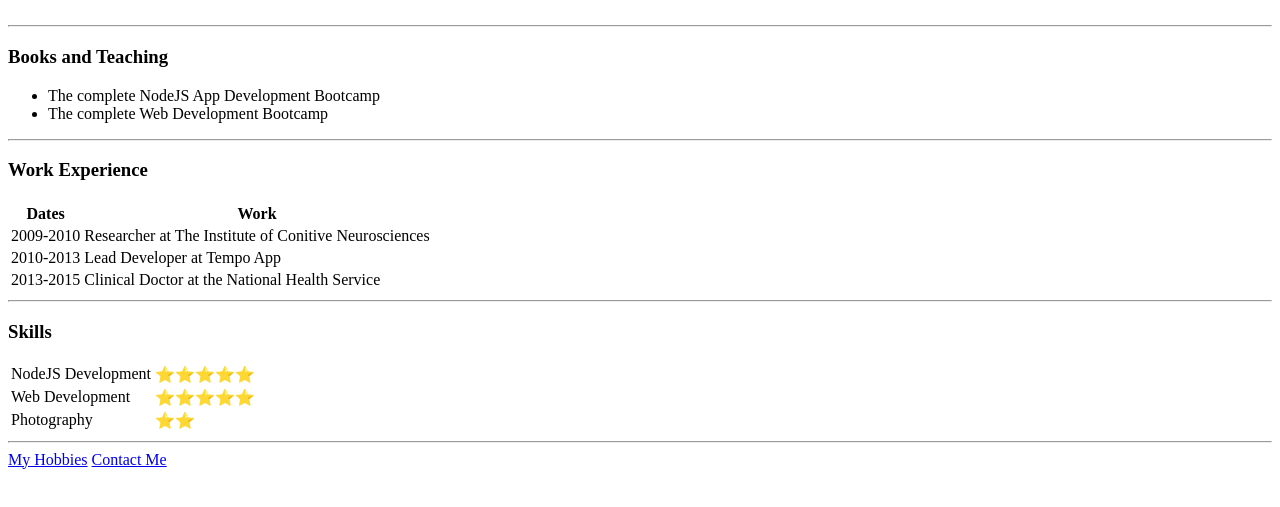
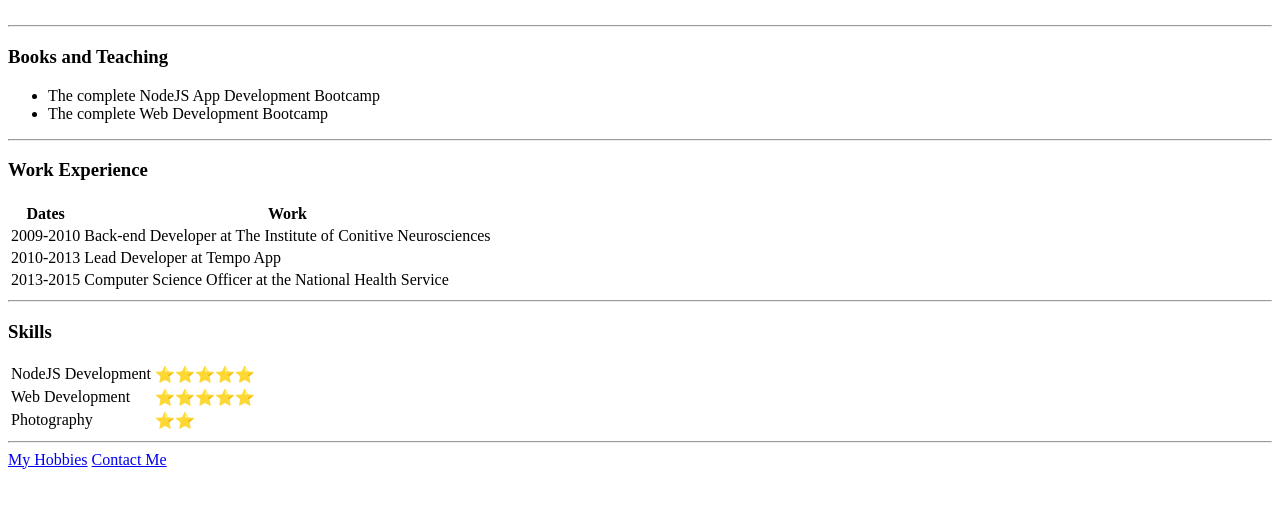
Before and after one commit to MrEasy50/cv, a plain HTML site: page index.html in a window 1280 px wide. Shown: the part 195-702 px from the top of the page. Drawn offline with Linux system fonts and the light colour scheme.

Commit message:
Update index.html

```diff
--- a/index.html
+++ b/index.html
@@ -43,7 +43,7 @@
       <tbody>
       <tr>
         <td>2009-2010</td>
-        <td>Researcher at The Institute of Conitive Neurosciences</td>
+        <td>Back-end Developer at The Institute of Conitive Neurosciences</td>
       </tr>
       <tr>
         <td>2010-2013</td>
@@ -51,7 +51,7 @@
       </tr>
       <tr>
         <td>2013-2015</td>
-        <td>Clinical Doctor at the National Health Service</td>
+        <td>Computer Science Officer at the National Health Service</td>
       </tr>
     </tbody>
     </table>
```
